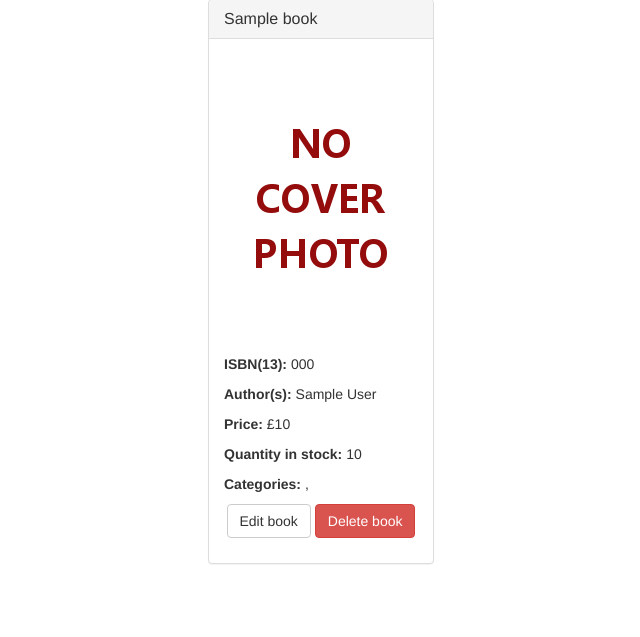
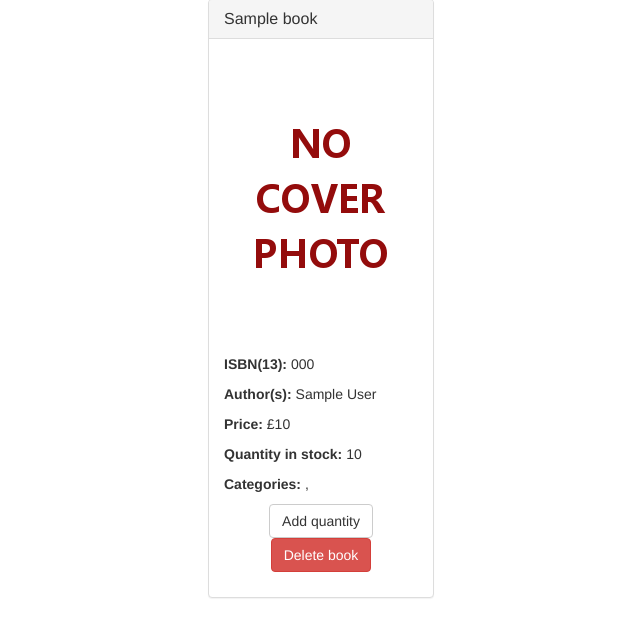
Before and after one commit to alexluckett/BookStore, a PHP site: page /index.php in a window 1280 px wide. Shown: the part 110-747 px from the top of the page, without its empty margins (63-703 px from the left). Run offline with PHP 8.4, Linux system fonts and the light colour scheme; the visitor is signed in with stand-in values (Sample User, id 1); tables that the repository leaves empty or names only in its code hold one stand-in row (values such as "Sample post"); some libraries are stand-ins or nearby versions.

Commit message:
Documentation improvements, altered "edit book" to "add quantity"

```diff
--- a/controller/ActionFactory.php
+++ b/controller/ActionFactory.php
@@ -55,6 +55,8 @@ class ActionFactory {
 
     /**
      * Constructs a map of action names to class responsible for execution.
+     *
+     * No system action can be ran unless it is explicitly allowed here.
      */
     private function __construct() {
 
@@ -72,7 +74,7 @@ class ActionFactory {
             "viewBasket" => new ViewBasket(self::$userPermission), // view items in basket
             "viewUserBasket" => new ViewBasketStaff(self::$staffPermission), // view user's basket (from outside account)
             "viewUsers" => new ViewUsers(self::$staffPermission), // view a list of users
-            "viewEditBook" => new ViewAddQuantity(self::$staffPermission), // view page to add book quantity
+            "viewAddQuantity" => new ViewAddQuantity(self::$staffPermission), // view page to add book quantity
             "viewAddCategory" => new ViewAddCategory(self::$staffPermission), // view page to add book quantity
 
             /* functions */
--- a/model/actions/books/AddCategory.php
+++ b/model/actions/books/AddCategory.php
@@ -1,7 +1,7 @@
 <?php
 
 /**
- * Description of AddCategory
+ * Adds a new book category
  *
  * @author Alex Luckett <lucketta@aston.ac.uk>
  */
--- a/model/actions/books/AddQuantity.php
+++ b/model/actions/books/AddQuantity.php
@@ -14,8 +14,8 @@ class AddQuantity extends AuthenticatedAction {
     public function execute($requestParams) {
         $this->validateParams($requestParams);
 
-        $isbn = $_REQUEST['isbn'];
-        $amountToAdd = $_REQUEST['amountToAdd'];
+        $isbn = $requestParams['isbn'];
+        $amountToAdd = $requestParams['amountToAdd'];
 
         $book = BookDAO::getBook($isbn);
 
@@ -25,6 +25,7 @@ class AddQuantity extends AuthenticatedAction {
         } else {
             $_REQUEST['messageType'] = "danger";
         }
+
         $_REQUEST['book'] = BookDAO::getBook($isbn); // send updated book back to client page
     }
 
--- a/view/student/viewBookList.php
+++ b/view/student/viewBookList.php
@@ -89,7 +89,7 @@ $categories = $_REQUEST["categories"];
                     <?php if ($_SESSION['permission'] == 1) { ?>
                         <div>
                             <p style="text-align: center;">
-                                <a href="?action=viewEditBook&isbn=<?php echo $book->isbn; ?>" class="btn btn-default" role="button">Edit book</a>
+                                <a href="?action=viewAddQuantity&isbn=<?php echo $book->isbn; ?>" class="btn btn-default" role="button">Add quantity</a>
                                 <a href="?action=deleteBook&isbn=<?php echo $book->isbn; ?>" class="btn btn-danger" role="button">Delete book</a>
                             </p>
                         </div>
```
